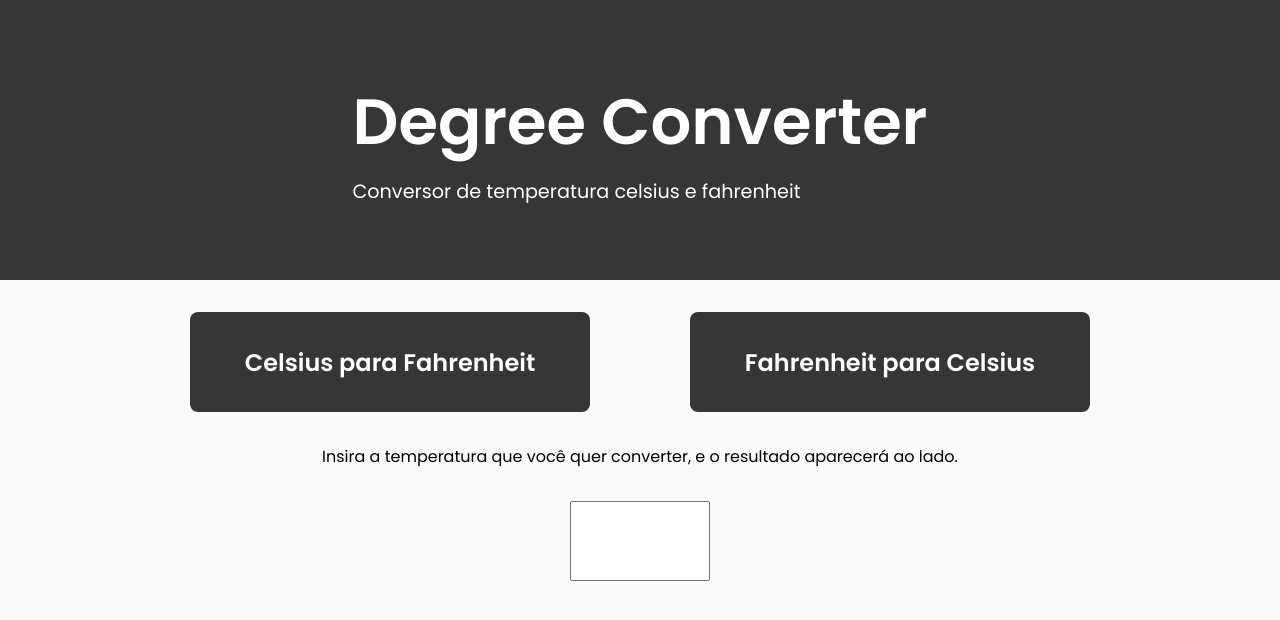
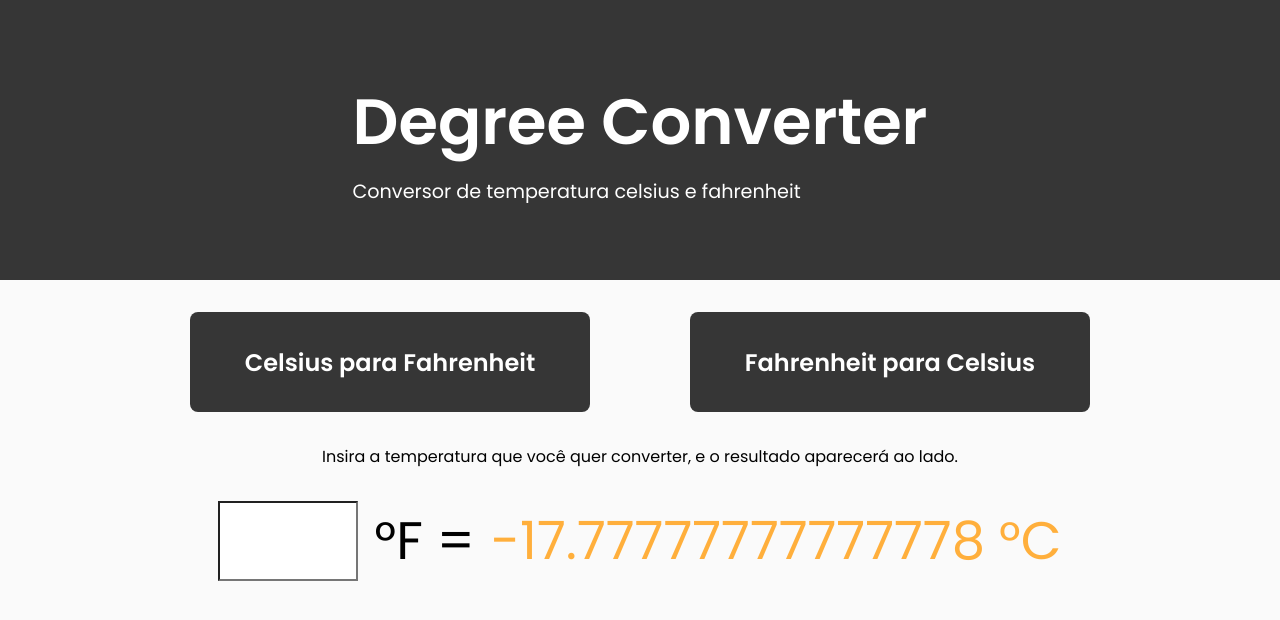
Before and after one commit to marronegio/degree_converter, a React (Create React App) app: page / in a window 1280 px wide. Shown: the top 620 px of the page. Built offline with nearby package versions, Linux system fonts and the light colour scheme.

Commit message:
added degree calculation functionality

```diff
--- a/src/components/PageBody/index.tsx
+++ b/src/components/PageBody/index.tsx
@@ -1,4 +1,4 @@
-import { Container, Content, OptionButton } from "./styles";
+import { Container, Content, OptionButton, Result, TemperatureUnit } from "./styles";
 import { useState } from "react";
 
 enum Options {
@@ -8,6 +8,25 @@ enum Options {
 
 export function PageBody() {
   const [selectedOption, setSelectedOption] = useState<Options>();
+  const [degree, setDegree] = useState("");
+
+  function celsiusToFahrenheit() {
+    if (selectedOption === Options.CELSIUS_TO_FAHRENHEIT) {
+      return <TemperatureUnit>°C =</TemperatureUnit>;
+    }
+    return <TemperatureUnit>°F =</TemperatureUnit>;
+  }
+
+  function calculateDegree() {
+    if (selectedOption === Options.CELSIUS_TO_FAHRENHEIT) {
+      const calc = Number(degree) * 9/5 + 32;
+      return `${calc} °F`;
+    }
+    const calc = (Number(degree) - 32) * 5/9;
+    return `${calc} °C`;
+  }
+
+  Number()
 
   return (
     <header>
@@ -15,6 +34,7 @@ export function PageBody() {
         <Content>
           <div className="option-buttons">
             <OptionButton
+              id="celsius-to-fahrenheit"
               onClick={() => setSelectedOption(Options.CELSIUS_TO_FAHRENHEIT)}
               isSelected={selectedOption === Options.CELSIUS_TO_FAHRENHEIT}
               type="button"
@@ -23,6 +43,7 @@ export function PageBody() {
             </OptionButton>
             <div className="divider" />
             <OptionButton
+              id="fahrenheit-to-celsius"
               onClick={() => setSelectedOption(Options.FAHRENHEIT_TO_CELSIUS)}
               isSelected={selectedOption === Options.FAHRENHEIT_TO_CELSIUS}
               type="button"
@@ -30,11 +51,22 @@ export function PageBody() {
               Fahrenheit para Celsius
             </OptionButton>
           </div>
-          <p>
+          <p className="instructions">
             Insira a temperatura que você quer converter, e o resultado
             aparecerá ao lado.
           </p>
-          <input type="number" />
+          <div className="input-area">
+            <input
+              type="number"
+              id="inputDegree"
+              value={degree}
+              onChange={(e) => setDegree(e.target.value)}
+            />
+            {celsiusToFahrenheit()}
+            <Result>
+            <span>{calculateDegree()}</span>
+            </Result>
+          </div>
         </Content>
       </Container>
     </header>
--- a/src/components/PageBody/styles.ts
+++ b/src/components/PageBody/styles.ts
@@ -31,13 +31,25 @@ export const Content = styled.div`
     display: inline-block;
   }
 
+  .instructions {
+    margin-bottom: 2rem;
+  }
+
   input {
-    margin-top: 2rem;
     width: 140px;
     height: 80px;
-    font-size: 2.5rem;
+    font-size: 3rem;
     text-align: center;
-}
+    -webkit-appearance: none;
+    -moz-appearance: textfield;
+  }
+  .input-area {
+    display: flex;
+    width: 100%;
+    flex-direction: row;
+    align-items: center;
+    justify-content: center;
+  }
 `;
 
 interface OptionButtonProps {
@@ -62,3 +74,12 @@ export const OptionButton = styled.button<OptionButtonProps>`
       background-color: var(--orange);
     `}
 `;
+export const TemperatureUnit = styled.p`
+  margin-left: 1rem;
+  font-size: 3.3rem;
+`;
+export const Result  = styled.p`
+  margin-left: 1rem;
+  font-size: 3.3rem;
+  color: var(--orange)
+`;
```
